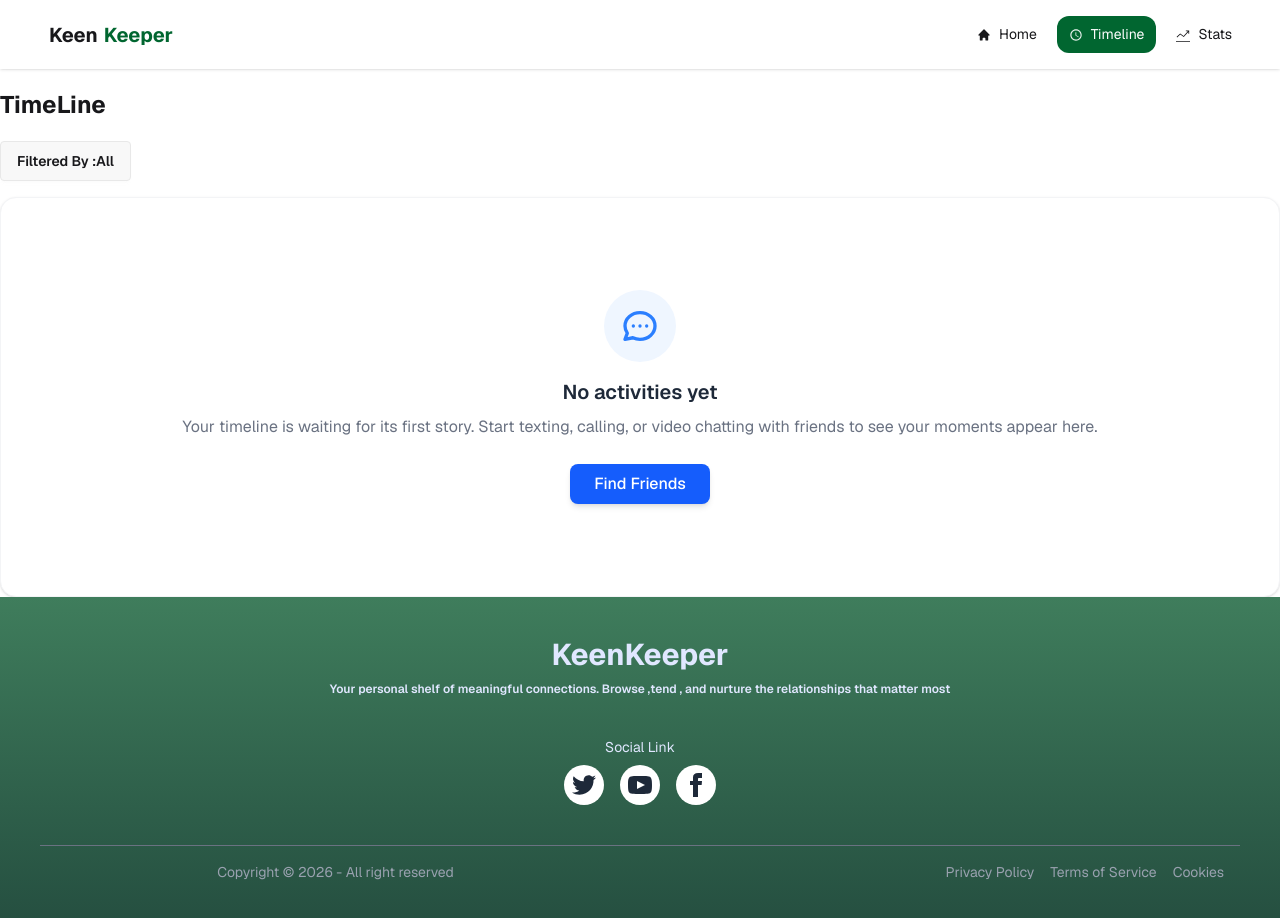
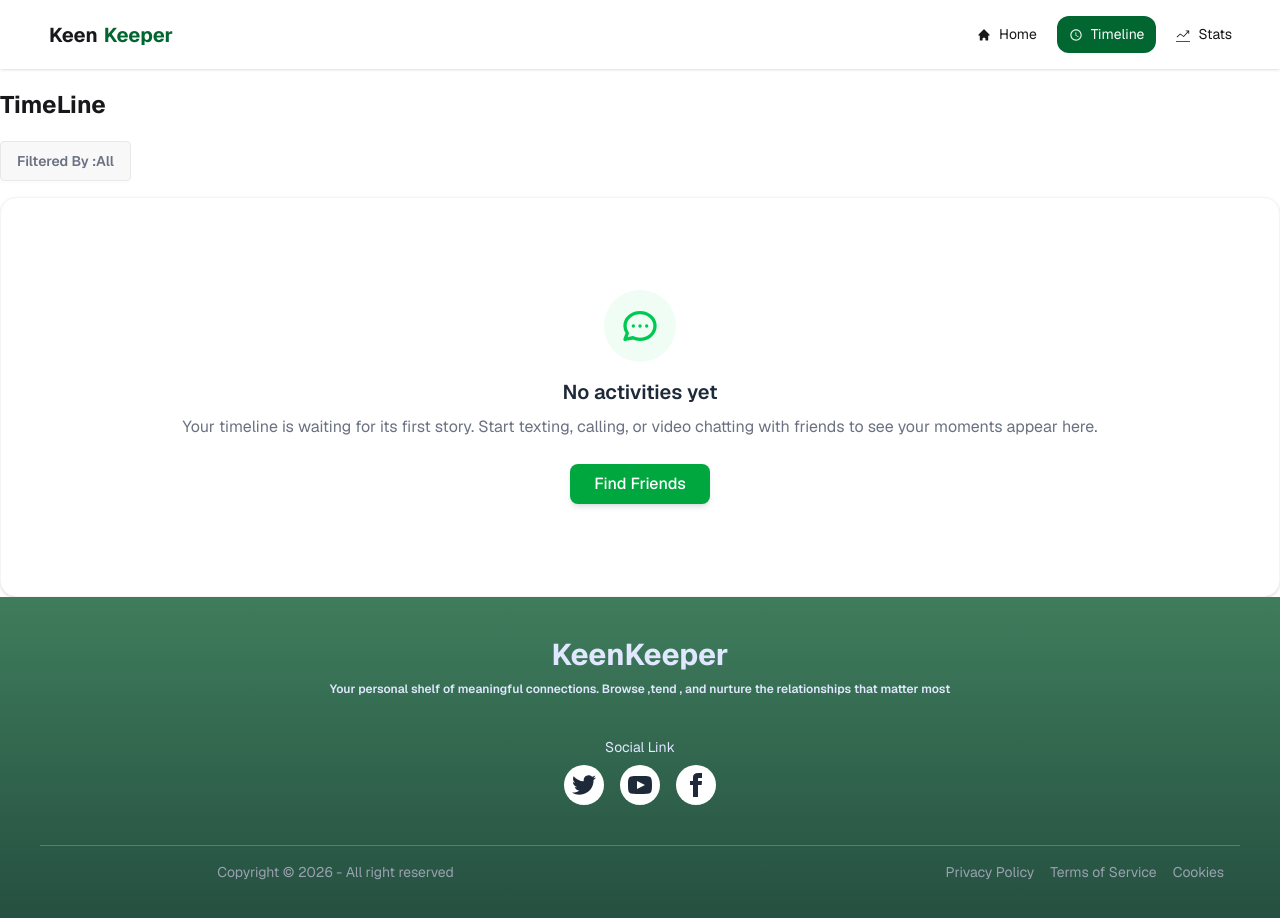
Before and after one commit to Abdhullah-Al-Maruf/keepkepper-asssignment-7, a React (Vite) app: page /timeline in a window 1280 px wide. Shown: the top 918 px of the page. Built offline with nearby package versions, Linux system fonts and the light colour scheme.

Commit message:
some ui style updated

```diff
--- a/src/component/ui/Emptytimeline.jsx
+++ b/src/component/ui/Emptytimeline.jsx
@@ -1,14 +1,15 @@
 import React from 'react';
+import { Link } from 'react-router';
 
 const Emptytimeline = () => {
     return (
         <div>
         <div className="flex flex-col items-center justify-center p-8 bg-white rounded-2xl shadow-sm border border-gray-100 h-100 container mx-auto">
   {/* Icon Container */}
-  <div className="bg-blue-50 p-4 rounded-full mb-4">
+  <div className="bg-green-50 p-4 rounded-full mb-4">
     <svg
       xmlns="http://www.w3.org/2000/svg"
-      className="h-10 w-10 text-blue-500"
+      className="h-10 w-10 text-green-500"
       fill="none"
       viewBox="0 0 24 24"
       stroke="currentColor"
@@ -31,9 +32,15 @@ const Emptytimeline = () => {
   </p>
 
   {/* Optional CTA Button */}
-  <button className="px-6 py-2 bg-blue-600 hover:bg-blue-700 text-white font-medium rounded-lg transition-colors duration-200 shadow-md hover:shadow-lg">
+
+
+  <Link to='/'>
+    <button
+  className="px-6 py-2 bg-green-600 hover:bg-green-200 text-white font-medium rounded-lg transition-colors duration-200 shadow-md hover:shadow-lg">
     Find Friends
   </button>
+  </Link>
+
 </div>
         </div>
     );
--- a/src/pages/TimeLine/Timeline.jsx
+++ b/src/pages/TimeLine/Timeline.jsx
@@ -22,7 +22,7 @@ const Timeline = () => {
                     <h2 className='text-2xl font-bold mt-5 mb-5'>TimeLine</h2>
                     {/* filter ui */}
                     <button
-                        className="btn mb-4"
+                        className="btn mb-4 text-gray-500"
                         popoverTarget="popover-filter"
                         style={{ anchorName: "--anchor-filter" }}
                     >
```
